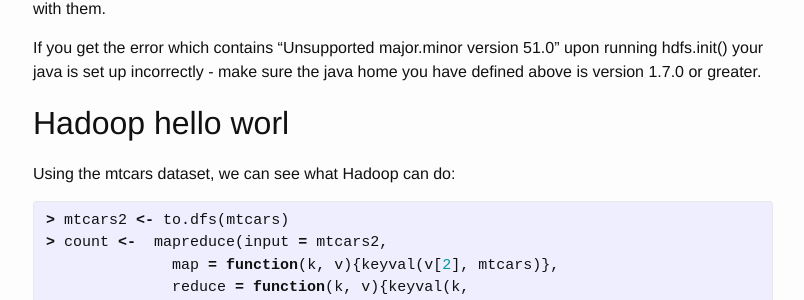
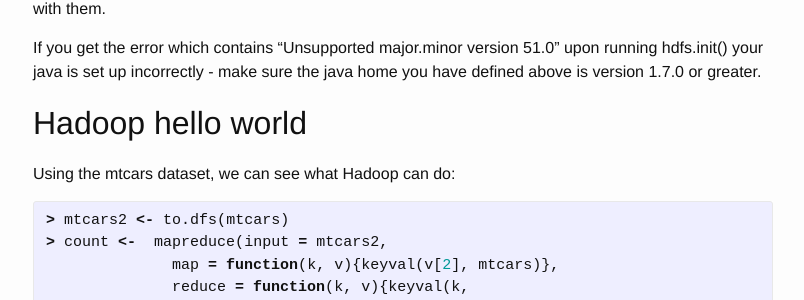
Before and after one commit to jeremycg/jeremycg.github.io, a Jekyll site: the page built from _posts/2015-07-23-hadoop.md, in a window 1280 px wide and 900 px high, scrolled down 3892 px. Shown: the part 155-455 px from the top of the window, without its empty margins (237-1041 px from the left). Built offline with Jekyll 4.4.1, drawn with Linux system fonts in a browser that asks for light colours.

Commit message:
small typo
worl <-world

```diff
--- a/_posts/2015-07-23-hadoop.md
+++ b/_posts/2015-07-23-hadoop.md
@@ -149,7 +149,7 @@ These will need to be loaded every time you want to use hadoop, it may be worth
 
 If you get the error which contains "Unsupported major.minor version 51.0" upon running hdfs.init() your java is set up incorrectly - make sure the java home you have defined above is version 1.7.0 or greater.
 
-## Hadoop hello worl
+## Hadoop hello world
 
 Using the mtcars dataset, we can see what Hadoop can do:
 
```
